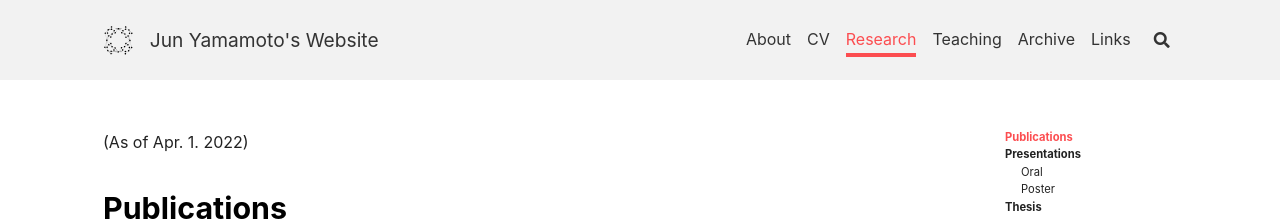
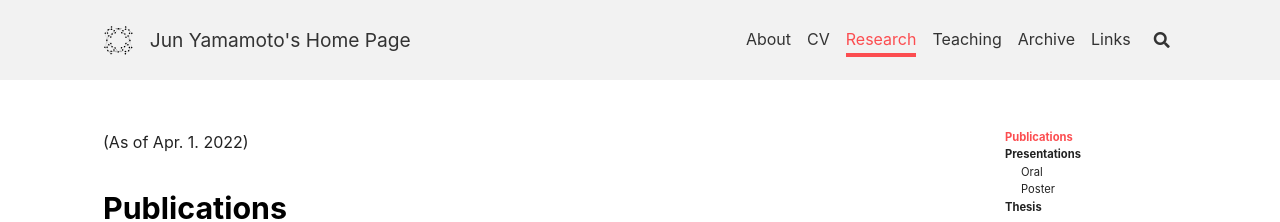
Before and after one commit to jym16/jym16.github.io, a Jekyll site: the page built from research.md, in a window 1280 px wide. Shown: the top 222 px of the page. Built offline with Jekyll 4.4.1, drawn with Linux system fonts in a browser that asks for light colours; nearby versions of some CDN libraries.

Commit message:
Fixed the name from website to homepage

```diff
--- a/_config.yml
+++ b/_config.yml
@@ -20,7 +20,7 @@ text_skin: default # "default" (default), "dark", "forest", "ocean", "chocolate"
 highlight_theme: tomorrow-night # "default" (default), "tomorrow", "tomorrow-night", "tomorrow-night-eighties", "tomorrow-night-blue", "tomorrow-night-bright"
 url     : # the base hostname & protocol for your site e.g. https://www.someone.com
 baseurl : # does not include hostname
-title   : Jun Yamamoto's Website
+title   : Jun Yamamoto's Home Page
 description: > # this means to ignore newlines until "Language & timezone"
   A personal website of Jun Yamamoto.
 
--- a/index.html
+++ b/index.html
@@ -1,6 +1,6 @@
 ---
 layout: landing
-title: Jun Yamamoto's Website
+title: Jun Yamamoto's Home Page
 excerpt: >
   An applied physics student at Hokkaido University.
 permalink: /index.html
```
